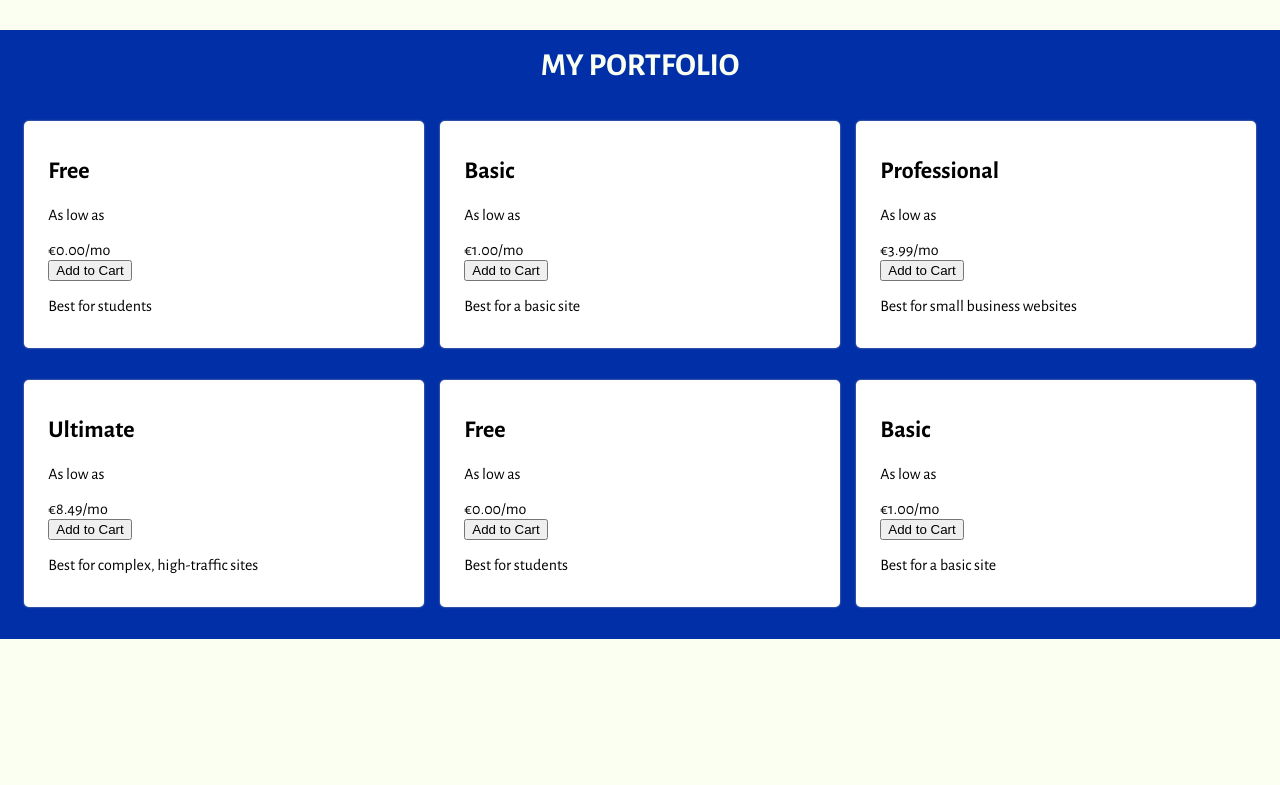
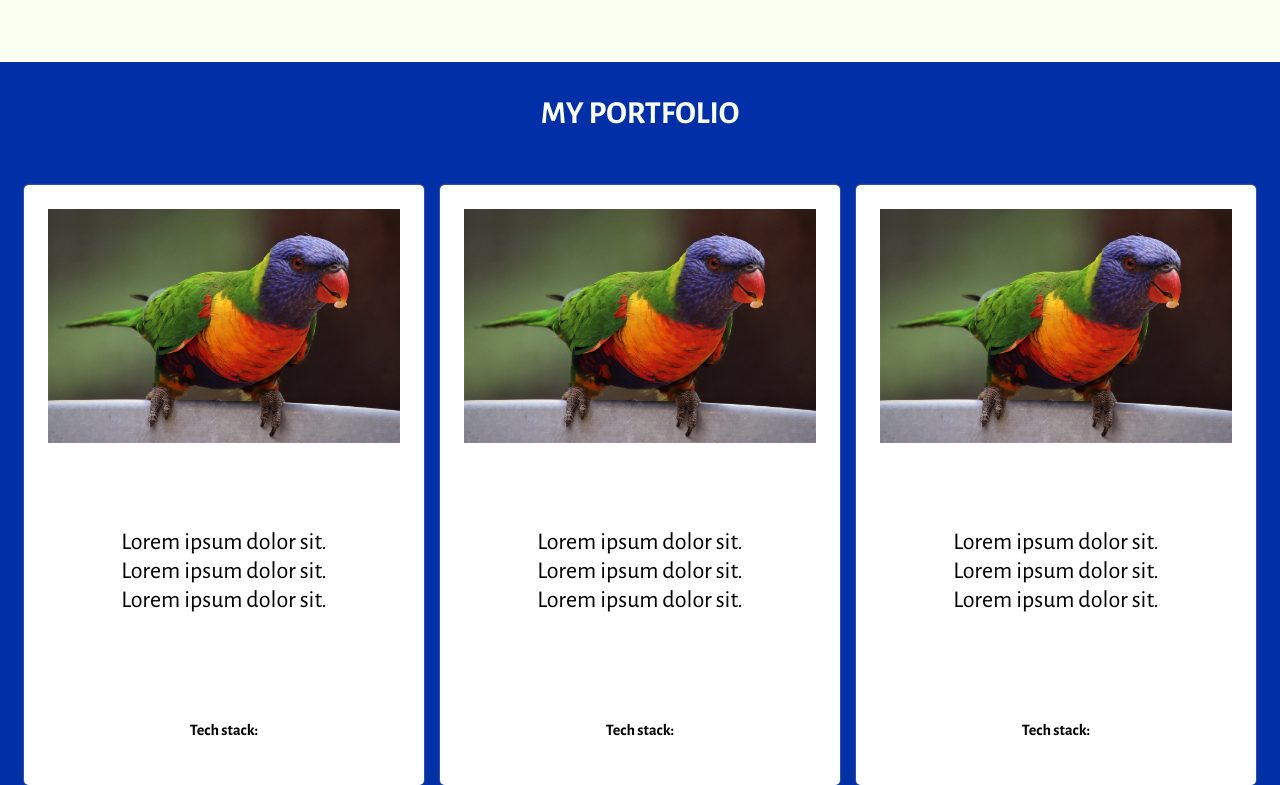
Before and after one commit to soaresilva/portfolio, a website: page src/index.html in a window 1280 px wide. Shown: the part 1098-1883 px from the top of the page. Before the commit the page ends 1753 px from the top, so only its background shows below. Drawn offline with nearby package versions, Linux system fonts and the light colour scheme; files that its build step writes are made by us from their sources.

Commit message:
different scss

```diff
--- a/src/index.html
+++ b/src/index.html
@@ -6,8 +6,6 @@
     <meta http-equiv="X-UA-Compatible" content="ie=edge">
     <title>Portfolio</title>
     <link rel="stylesheet" href="/css/style.css">
-    <link rel="stylesheet" href="/css/colors.css">
-    <link rel="stylesheet" href="/css/skills.css">
     <link href="https://fonts.googleapis.com/css?family=Alegreya+Sans:400,400i,700,900&display=swap" rel="stylesheet">
 
 </head>
@@ -100,59 +98,35 @@
     <div class="myportfolio">
         <h1>MY PORTFOLIO</h1>
         <div class="portfolioitems">
-            <div class="card">
-              <h2>Free</h2>
-              <p>As low as</p>
-              <div class="price">
-                €0.00/mo
-              </div>
-              <button>Add to Cart</button>
-              <p>Best for students</p>
+            <div class="card card--card1">
+                <img src="img/bird.jpg">
+                <p>Lorem ipsum dolor sit.<br> Lorem ipsum dolor sit.<br> Lorem ipsum dolor sit.</p>
+                <h4>Tech stack:</h4>
             </div>
-            <div class="card">
-              <h2>Basic</h2>
-              <p>As low as</p>
-              <div class="price">
-                €1.00/mo
-              </div>
-              <button>Add to Cart</button>
-              <p>Best for a basic site</p>
+            <div class="card card--card2">
+                <img src="img/bird.jpg">
+                <p>Lorem ipsum dolor sit.<br> Lorem ipsum dolor sit.<br> Lorem ipsum dolor sit.</p>
+                <h4>Tech stack:</h4>
             </div>
-            <div class="card">
-              <h2>Professional</h2>
-              <p>As low as</p>
-              <div class="price">
-                €3.99/mo
-              </div>
-              <button>Add to Cart</button>
-              <p>Best for small business websites</p>
+            <div class="card card--card3">
+                <img src="img/bird.jpg">
+                <p>Lorem ipsum dolor sit.<br> Lorem ipsum dolor sit.<br> Lorem ipsum dolor sit.</p>
+                <h4>Tech stack:</h4>
             </div>
-            <div class="card">
-              <h2>Ultimate</h2>
-              <p>As low as</p>
-              <div class="price">
-                €8.49/mo
-              </div>
-              <button>Add to Cart</button>
-              <p>Best for complex, high-traffic sites</p>
+            <div class="card card--card4">
+                <img src="img/bird.jpg">
+                <p>Lorem ipsum dolor sit.<br> Lorem ipsum dolor sit.<br> Lorem ipsum dolor sit.</p>
+                <h4>Tech stack:</h4>
             </div>
-            <div class="card">
-              <h2>Free</h2>
-              <p>As low as</p>
-              <div class="price">
-                €0.00/mo
-              </div>
-              <button>Add to Cart</button>
-              <p>Best for students</p>
+            <div class="card card--card5">
+                <img src="img/bird.jpg">
+                <p>Lorem ipsum dolor sit.<br> Lorem ipsum dolor sit.<br> Lorem ipsum dolor sit.</p>
+                <h4>Tech stack:</h4>
             </div>
-            <div class="card">
-              <h2>Basic</h2>
-              <p>As low as</p>
-              <div class="price">
-                €1.00/mo
-              </div>
-              <button>Add to Cart</button>
-              <p>Best for a basic site</p>
+            <div class="card card--card6">
+                <img src="img/bird.jpg">
+                <p>Lorem ipsum dolor sit.<br> Lorem ipsum dolor sit.<br> Lorem ipsum dolor sit.</p>
+                <h4>Explore</h4>
             </div>
         </div>
     </div>
--- /dev/null
+++ b/src/scss/_logobox.scss
@@ -0,0 +1,25 @@
+nav {
+    background-color: $color1;
+    padding: 1em;
+    display: flex;
+    justify-content: space-between;
+    #logobox {
+        position: relative;
+        width: 15%;
+        max-height: 2em;
+        flex-grow: 0;
+        // margin: 0;
+        img {
+            max-height: 3em;
+            position: absolute;
+            left: 50%;
+            top: 50%;
+            transform: translateX(-50%) translateY(-50%);
+        }
+    }
+
+    a {
+        padding: 0.25em;
+        // flex-grow: 1;
+    }
+}
--- /dev/null
+++ b/src/scss/_myportfolio.scss
@@ -0,0 +1,105 @@
+.myportfolio {
+    background-color: $color2;
+    margin-top: 4rem;
+    width: 100%;
+    height: 100%;
+
+    h1 {
+        padding: 2rem;
+        color: $color5;
+    }
+    .portfolioitems {
+        display: flex;
+        flex-flow: row wrap;
+        justify-content: space-around;
+        align-items: center;
+        margin: 1em;
+
+        // @media (max-width: 768px) {
+        //     display: flex;
+        //     flex-flow: row wrap;
+        //     justify-content: space-between;
+        // }
+
+        // @media (min-width: 768px) {
+        //     display: flex;
+        //     flex-flow: row wrap;
+        //     justify-content: space-between;
+        // }
+
+        // @media (min-width: 1200px) {
+        //     display: flex;
+        //     flex-flow: row wrap;
+        //     justify-content: space-between;
+        // }
+
+        .card {
+            padding: 1.5rem 1.5rem;
+            margin-bottom: 10px;
+            background-color: white;
+            border-radius: 5px;
+            box-shadow: 0px 0px 2px #aaa;
+            display: flex;
+            flex-direction: column;
+            justify-content: space-between;
+            align-items: center;
+
+            @media (max-width: 508px) {
+                max-width: 46%;
+                margin-bottom: 2em;
+                height: 50%;
+            }
+            @media (max-width: 768px) {
+                max-width: 46%;
+                margin-bottom: 2em;
+                height: 60%;
+            }
+
+            @media (min-width: 768px) {
+                width: 46%;
+                margin-bottom: 2em;
+                height: 70%;
+                p {
+                    font-size: 1.5rem;
+                }
+            }
+
+            @media (min-width: 1200px) {
+                width: 32%;
+                margin-bottom: 2em;
+                height: 75vh;
+                p {
+                    font-size: 1.5rem;
+                }
+            }
+
+            img {
+                max-width: 100%;
+            }
+
+            p {
+                text-align: center;
+            }
+
+            &--card6 {
+                h4 {
+                    background-color: $color2;
+                    color: white;
+                    padding: 0 1rem;
+                }
+            }
+            // button {
+            //     background-color: $color2;
+            //     color: $color5;
+            //     min-width: 50%;
+            //     height: 2rem;
+            //     font-size: 1rem;
+            // }
+
+        }
+    }
+}
+
+.card {
+
+}
--- /dev/null
+++ b/src/scss/_process.scss
@@ -0,0 +1,9 @@
+.process {
+    width: 100%;
+    background-color: $color1;
+    height: 40vh;
+    h1 {
+        padding: 1em;
+        color: $color5;
+    }
+}
--- a/src/scss/skills.scss
+++ b/src/scss/_skills.scss
@@ -1,4 +1,4 @@
-@import 'colors.scss';
+@import '_colors.scss';
 
 .skills {
     display: flex;
--- /dev/null
+++ b/src/scss/_welcome.scss
@@ -0,0 +1,19 @@
+.welcome {
+    background-color: $color4;
+    font-size: 1em;
+    text-align: center;
+    flex-direction: column;
+    padding: 1em;
+    font-size: 2em;
+    margin: 1em 0em; //maybe I don't want this margin
+    h1 {
+        color: $color3;
+        margin: 0;
+        padding-top: 0;
+    }
+    h2 {
+        color: $color3;
+        margin: 0;
+        font-weight: 400;
+    }
+}
--- a/src/scss/style.scss
+++ b/src/scss/style.scss
@@ -1,5 +1,12 @@
-@import 'colors.scss';
-@import 'skills.scss';
+@import '_colors.scss';
+@import '_myportfolio.scss';
+@import '_skills.scss';
+@import '_logobox.scss';
+@import '_welcome.scss';
+@import '_process.scss';
+
+
+
 
 * {
     box-sizing: border-box;
@@ -26,51 +33,6 @@ html, body {
     margin: 0;
 }
 
-nav {
-    background-color: $color1;
-    padding: 1em;
-    display: flex;
-    justify-content: space-between;
-    #logobox {
-        position: relative;
-        width: 15%;
-        max-height: 2em;
-        flex-grow: 0;
-        // margin: 0;
-        img {
-            max-height: 3em;
-            position: absolute;
-            left: 50%;
-            top: 50%;
-            transform: translateX(-50%) translateY(-50%);
-        }
-    }
-    a {
-        padding: 0.25em;
-        // flex-grow: 1;
-    }
-}
-
-.welcome {
-    background-color: $color4;
-    font-size: 1em;
-    text-align: center;
-    flex-direction: column;
-    padding: 1em;
-    font-size: 2em;
-    margin: 1em 0em; //maybe I don't want this margin
-    h1 {
-        color: $color3;
-        margin: 0;
-        padding-top: 0;
-    }
-    h2 {
-        color: $color3;
-        margin: 0;
-        font-weight: 400;
-    }
-}
-
 .tagline {
     width: 100%;
     background-color: $color5;
@@ -80,73 +42,3 @@ nav {
         font-size: 1.5em;
     }
 }
-
-.process {
-    width: 100%;
-    background-color: $color1;
-    height: 40vh;
-    h1 {
-        padding: 1em;
-        color: $color5;
-    }
-}
-
-.myportfolio {
-    background-color: $color2;
-    margin-top: 2rem;
-    width: 100%;
-    height: 100%;
-
-    h1 {
-        padding: 1rem;
-        color: $color5;
-    }
-    .portfolioitems {
-        display: flex;
-        flex-flow: row wrap;
-        justify-content: space-around;
-        align-items: center;
-        margin: 1em;
-
-        // @media (max-width: 768px) {
-        //     display: flex;
-        //     flex-flow: row wrap;
-        //     justify-content: space-between;
-        // }
-
-        // @media (min-width: 768px) {
-        //     display: flex;
-        //     flex-flow: row wrap;
-        //     justify-content: space-between;
-        // }
-
-        // @media (min-width: 1200px) {
-        //     display: flex;
-        //     flex-flow: row wrap;
-        //     justify-content: space-between;
-        // }
-
-        .card {
-            padding: 1rem 1.5rem;
-            margin-bottom: 10px;
-            background-color: white;
-            border-radius: 5px;
-            box-shadow: 0px 0px 2px #aaa;
-
-            @media (max-width: 768px) {
-                width: 46%;
-                margin-bottom: 2em;
-            }
-
-            @media (min-width: 768px) {
-                width: 46%;
-                margin-bottom: 2em;
-            }
-
-            @media (min-width: 1200px) {
-                width: 32%;
-                margin-bottom: 2em;
-            }
-          }
-    }
-}
```
Also changed, not shown: src/img/bird.jpg (added), src/scss/_colors.scss (renamed from src/scss/colors.scss).
